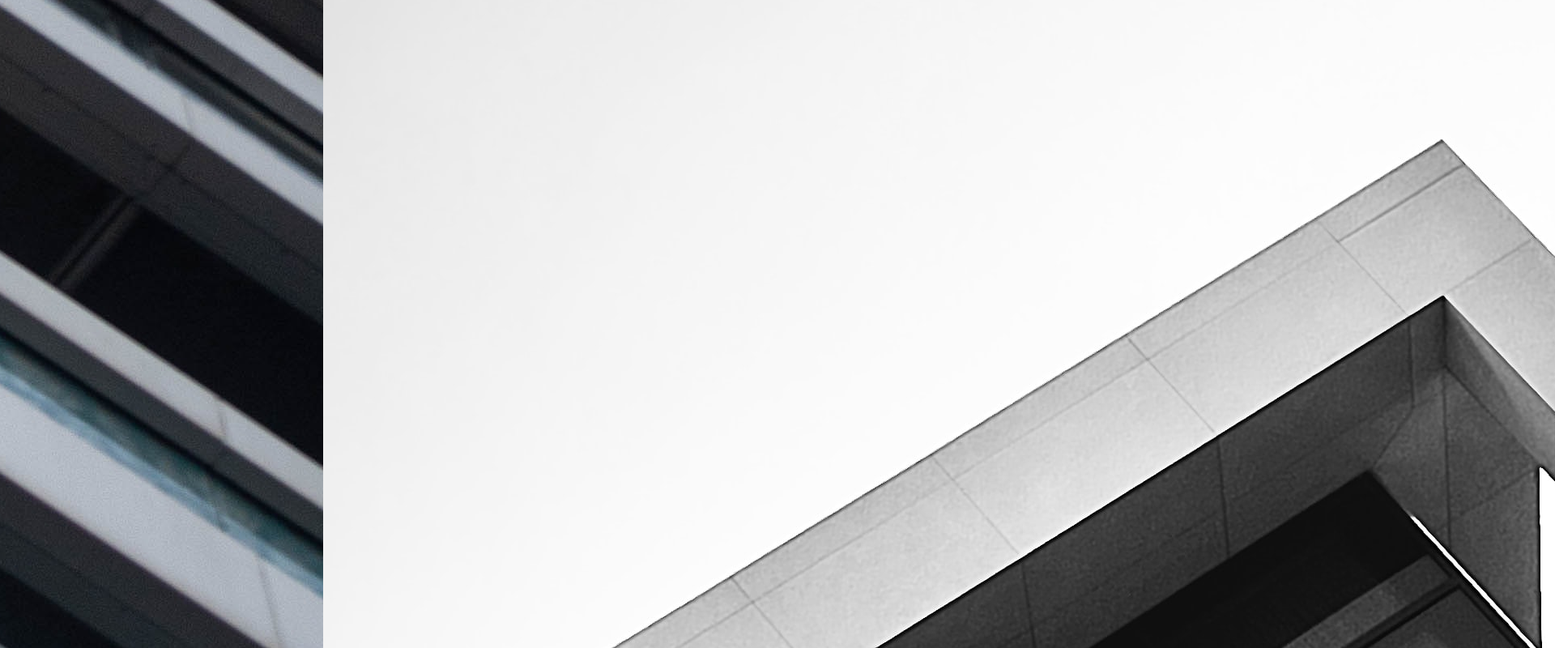
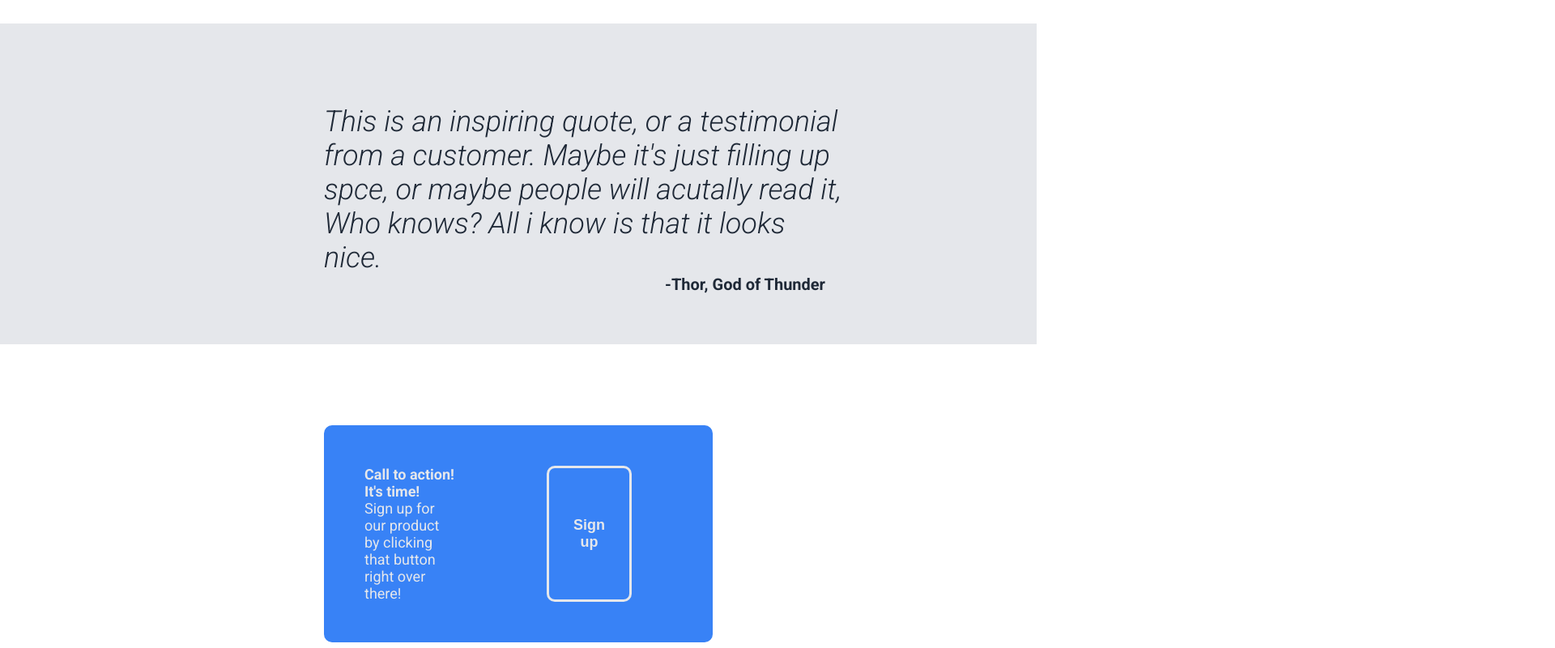
Before and after one commit to dkkmartin/landing-page, a plain HTML site: page index.html in a window 1280 px wide. Shown: the part 1120-1920 px from the top of the page at 81% size, 1920 px wide, since content can reach past the window. Drawn offline with Linux system fonts and the light colour scheme.

Commit message:
More CSS
Nearly there. Needs some adjusting.

```diff
--- a/style.css
+++ b/style.css
@@ -33,6 +33,7 @@ ul, li, a {
     flex-direction: column;
     row-gap: 100px;
     background-color: #1F2937;
+    padding-bottom: 150px;
 }
 
 .hero {
@@ -73,29 +74,38 @@ ul, li, a {
     height: 40px;
 }
 
-.hero-image-box {
-    display: flex;
-    align-items: center;
-    color: #f9faf8;
-    background-color: grey;
-    padding: 0px 130px;
-    box-sizing: border-box;
+#hero-image {
+    width: 550px;
+    height: 300px;
+    object-fit: cover;
+    border-radius: 20px;
 }
 
+
 .middle {
+    margin-top: 2rem;
     display: flex;
     justify-content: center;
     align-items: center;
     flex-direction: column;
-    gap: 2rem;
+    margin-bottom: 7rem;
+
 }
 
-
+.middle-title {
+    font-size: 36px;
+    font-weight: 800;
+    color: #1F2937;
+    margin-bottom: 50px;
+}
 
 .middle-boxes {
     display: flex;
-    justify-content: space-around;
+    justify-content: center;
+    gap: 4rem;
+
 }
+
 
 .middle-image1,
 .middle-image2,
@@ -104,27 +114,94 @@ ul, li, a {
     display: flex;
     flex-direction: column;
     align-items: center;
+    flex-basis: 10%;
+}
+
+#middle-photo {
+    border: 4px solid #3882f6;
+    border-radius: 10px;
+    height: 200px;
+    width: 200px;
+}
+
+#image-paragraph {
+    text-align: center;
+    color: #1F2937;
 }
 
 .quote {
     display: flex;
     flex-direction: column;
     align-self: center;
+    background-color: #e5e7eb;
+    padding-bottom: 2rem;
+    padding-top: 4rem;
+}
+
+#quote-text {
+    font-size: 36px;
+    font-style: italic;
+    color: #1F2937;
+    width: 50%;
+    margin-left: 400px;
+    text-align: left;
+    margin-bottom: 0;
 }
 
 #quote-author {
     display: flex;
-    justify-content: flex-end;
-    padding-right: 10px;
+    justify-content: center;
+    padding-left: 35rem;
+    font-weight: bold;
+    color: #1F2937;
+    font-size: 20px;
+    margin: 0;
+    padding-bottom: 30px;
 }
 
 .signup {
     display: flex;
-    justify-content: center;
+    justify-content: space-around;
+    background-color: #3882f6;
+    color: #e5e7eb;
+    font-size: 18px;
+    margin: 100px 400px;
+    padding: 50px;
+    border-radius: 10px;
+    gap: 4rem;
+
+}
+
+.signup-text {
+    text-align: start;
+}
+
+.signup-text>:first-child {
+    font-weight: bold;
+    padding: 0;
+    margin: 0;
+}
+
+#signup-description {
+    padding: 0;
+    margin: 0;
+}
+
+#signup-button {
+    font-size: 18px;
+    border-radius: 10px;
+    background: #3882f6;
+    border: 3px solid #e5e7eb;
+    color: #e5e7eb;
+    padding: 0px 30px;
+    font-weight: bold;
+    margin: 0px 50px;
 }
 
 footer {
     display: flex;
     justify-content: center;
-    /* margin-top: auto; */
+    margin-top: auto;
+    background-color: #1F2937;
+    color: #f9faf8;
 }
```
